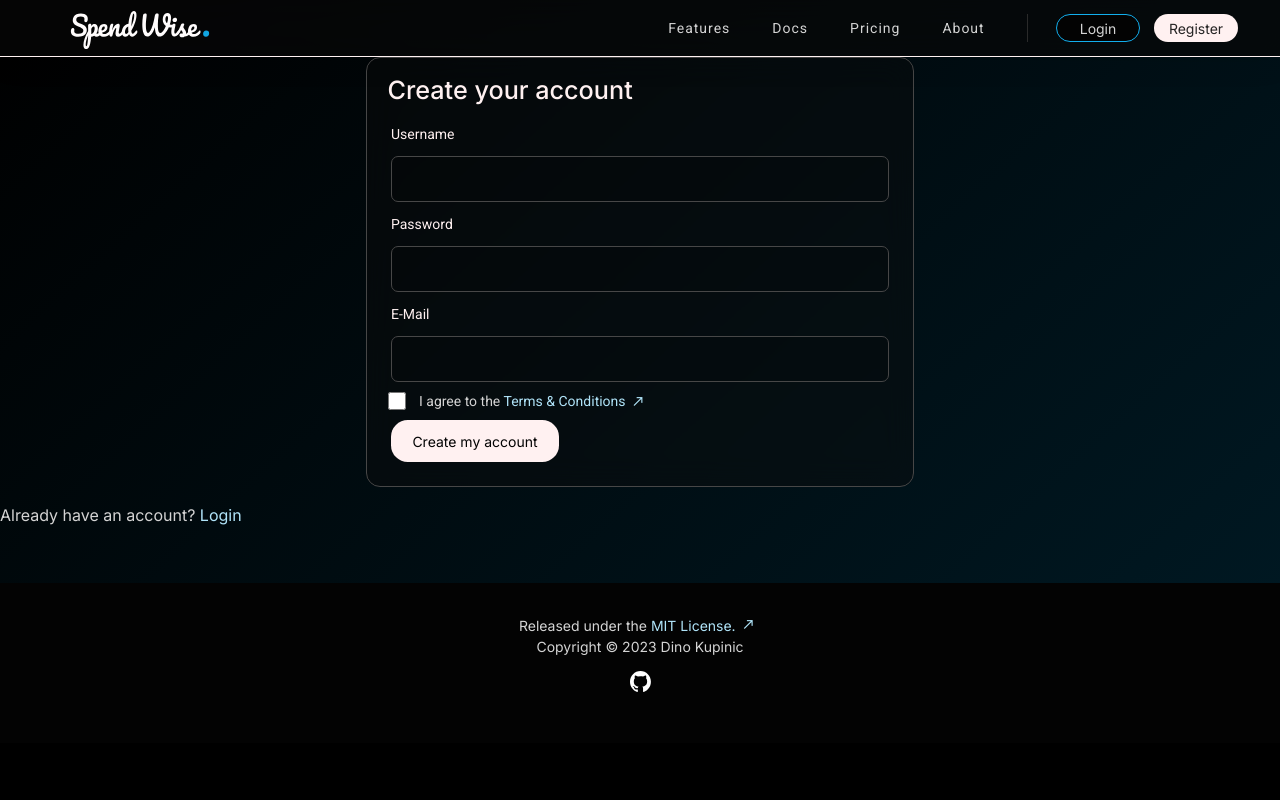
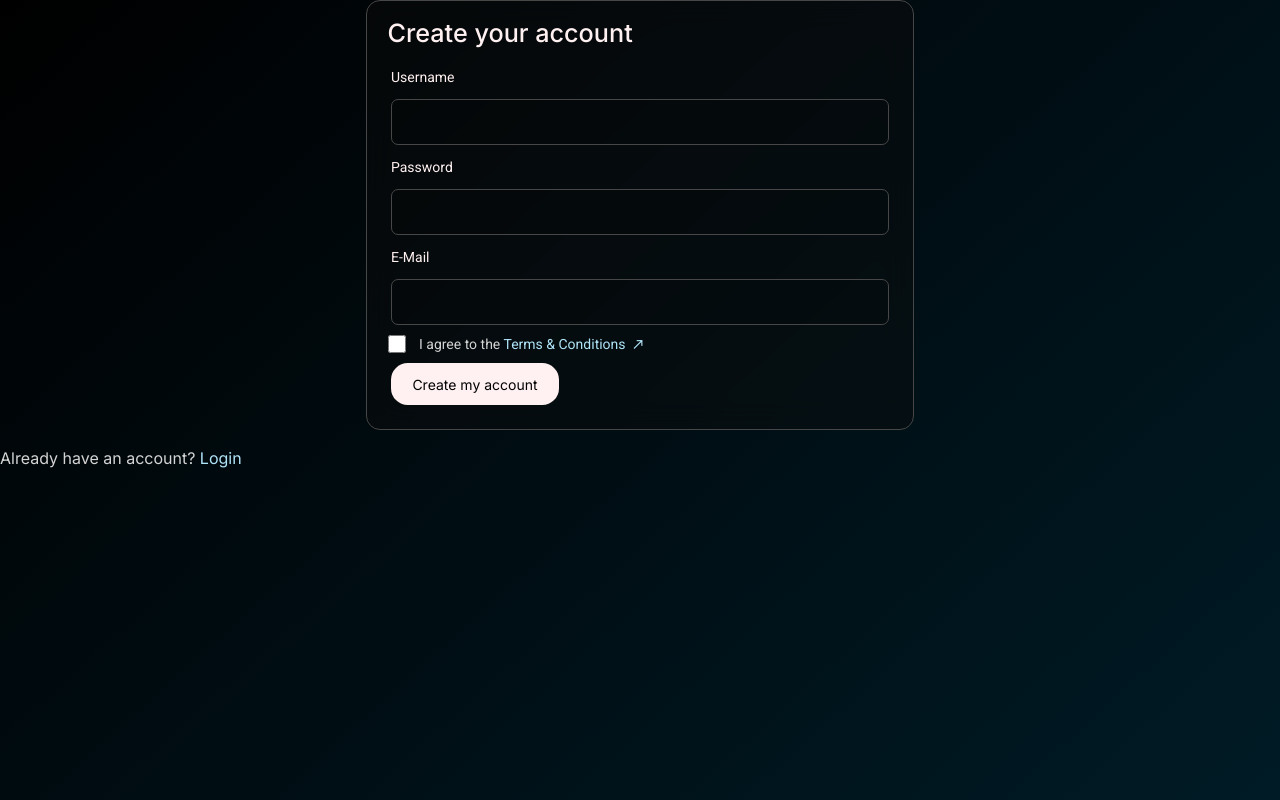
Before and after one commit to Dino-Kupinic/SpendWise, a Vue app in the folder frontend/: page /auth in a window 1280 px wide. Built offline with nearby package versions, Linux system fonts and the light colour scheme.

Commit message:
Simplified how icons are imported and improved layout styling

```diff
--- a/frontend/src/App.vue
+++ b/frontend/src/App.vue
@@ -2,20 +2,21 @@
 
 import NavBar from "@/components/nav-bar/NavBar.vue"
 import Footer from "@/components/footer/Footer.vue"
-import UserNavBar from "@/components/user-nav-bar/UserNavBar.vue"
 import {computed} from "vue"
 import {useRoute} from "vue-router"
 
 const route = useRoute()
-const noNavBar = computed<boolean>(() => route.path.startsWith("/user/"))
-
+const noNavBar = computed<boolean>(() => {
+  return route.path.startsWith("/user/") || route.path.startsWith("/auth")
+})
+const noFooter = computed<boolean>(() => route.path.startsWith("/auth"))
 </script>
 
 <template>
   <NavBar v-if="!noNavBar"></NavBar>
-  <UserNavBar v-else></UserNavBar>
+  <!-- <UserNavBar v-else></UserNavBar> -->
   <RouterView></RouterView>
-  <Footer></Footer>
+  <Footer v-if="!noFooter"></Footer>
 </template>
 
 <style scoped>
--- a/frontend/src/components/util/Icon.vue
+++ b/frontend/src/components/util/Icon.vue
@@ -1,22 +1,19 @@
 <script setup lang="ts">
-import github from "@/assets/img/github.svg"
-import {ref} from "vue"
+import {computed} from "vue"
 
 const props = defineProps<{
   name: string
 }>()
 
-const imgSrc = ref("")
-
-switch (props.name) {
-  case "github":
-    imgSrc.value = github
-}
+const imgSrc = computed(() => {
+  return new URL(`../../assets/img/${props.name}.svg`, import.meta.url).href
+})
 </script>
 
 <template>
   <div>
     <img :src="imgSrc" alt="Icon">
+    <slot></slot>
   </div>
 </template>
 
--- a/frontend/src/views/AuthenticationView.vue
+++ b/frontend/src/views/AuthenticationView.vue
@@ -4,9 +4,14 @@ import RegisterBox from "@/components/auth/RegisterBox.vue"
 </script>
 
 <template>
-<RegisterBox></RegisterBox>
+  <div class="content">
+    <RegisterBox></RegisterBox>
+
+  </div>
 </template>
 
 <style scoped>
-
+.content {
+  height: 100vh;
+}
 </style>
```
